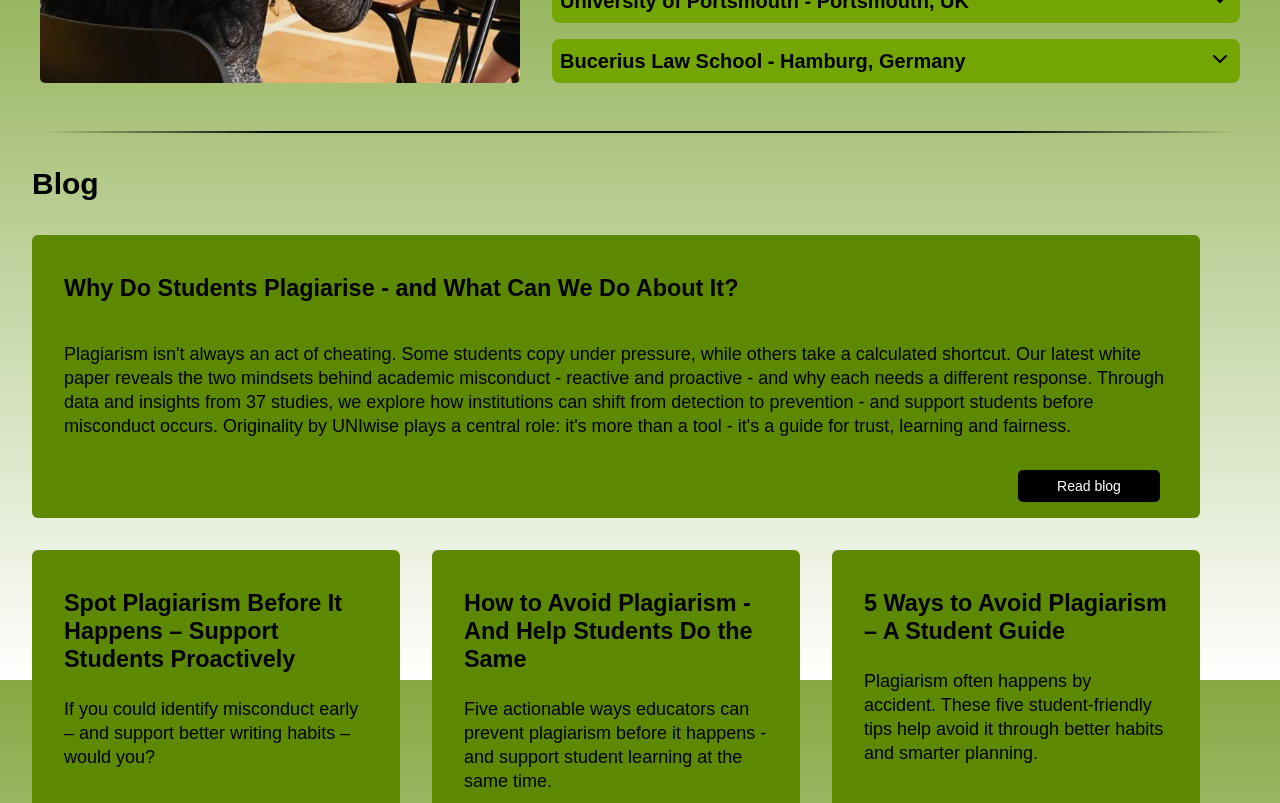
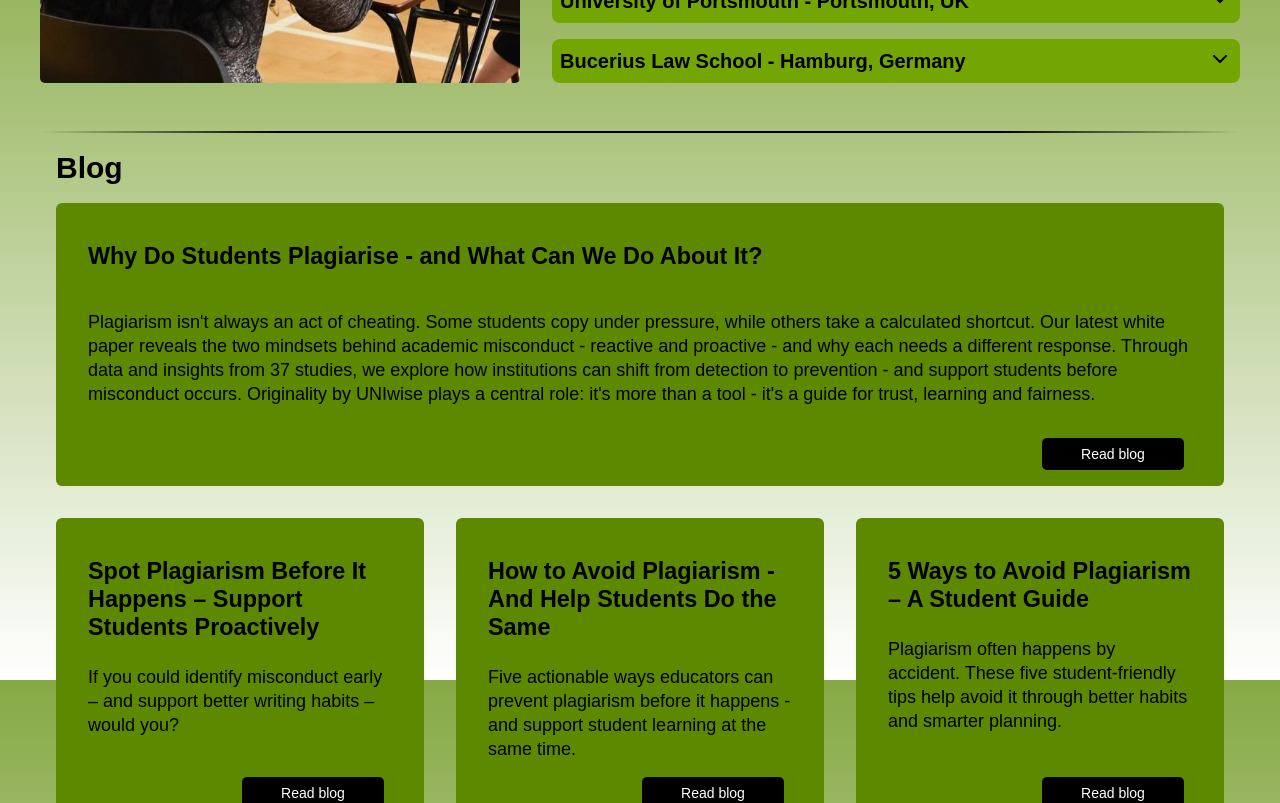
Before and after one commit to Rafy01/uniwise_originality, a React (Vite) app: page /originality in a window 1280 px wide. Shown: the part 1720-2523 px from the top of the page. Built offline with nearby package versions, Linux system fonts and the light colour scheme.

Commit message:
fix: adjust padding and margin in blog section for improved layout consistency

```diff
--- a/src/Pages/Originality/Originality.css
+++ b/src/Pages/Originality/Originality.css
@@ -19,14 +19,10 @@
   padding-top: 2rem;
 }
 
-
 .blog-section {
   max-width: 1200px;
   margin-inline: auto;
-  padding: 2rem 0;
-  margin-left: 1rem !important;
-  margin-right: 1rem !important;
-
+  padding: 1rem 1rem;
 }
 .usp-section {
   max-width: 1200px;
```
